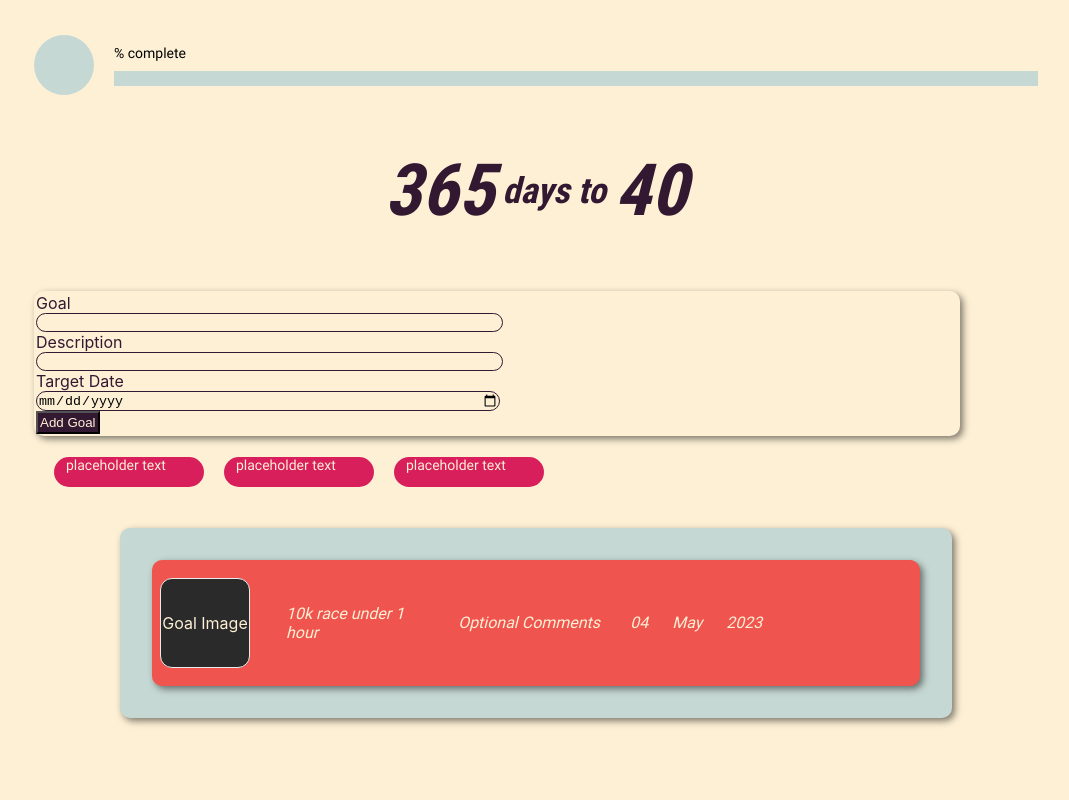
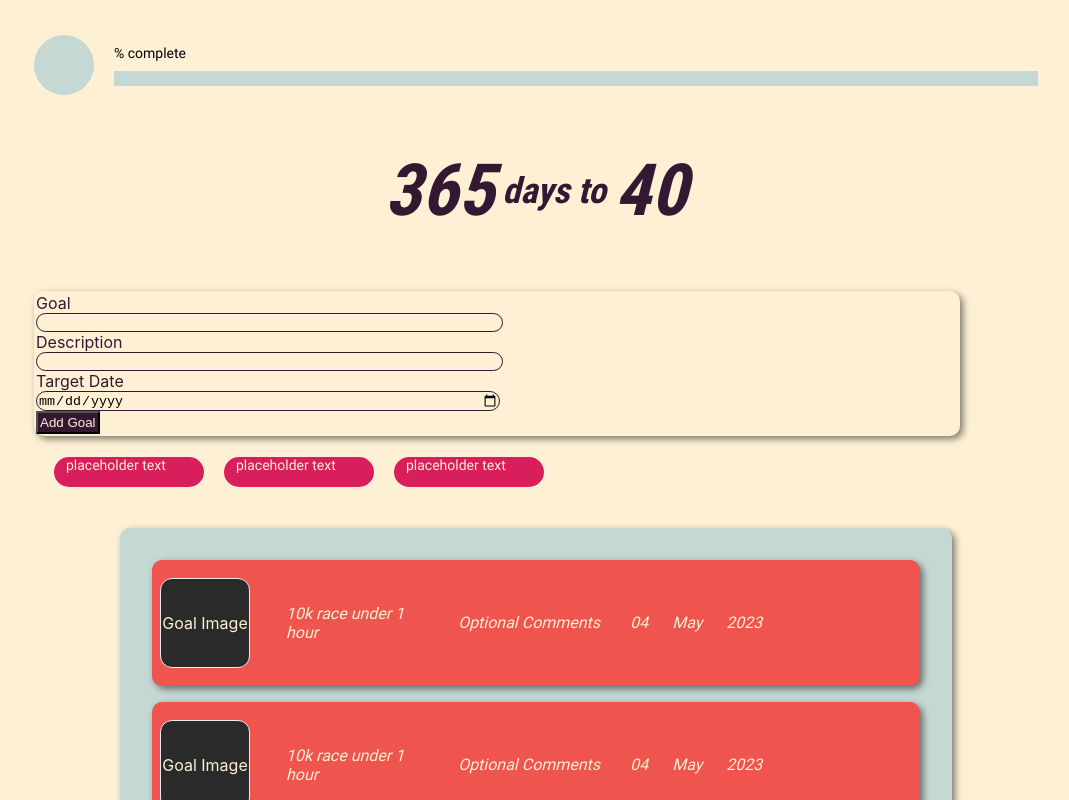
Before and after one commit to NicolaHearn/40x40Challenge, a React (Create React App) app: page / in a window 1280 px wide. Shown: the top 800 px of the page, without its empty margins (104-1173 px from the left). Built offline with nearby package versions, Linux system fonts and the light colour scheme.

Commit message:
add 'return' to .map method in GoalList.js to enable adding new goals to the list

```diff
--- a/src/App.js
+++ b/src/App.js
@@ -38,7 +38,10 @@ function App() {
       return [newGoal, ...goals]
     }
     );
+    console.log(goals);
   }
+
+  console.log(goals);
 
   return (
     <div className="App">
--- a/src/components/Goals/GoalList.js
+++ b/src/components/Goals/GoalList.js
@@ -13,11 +13,11 @@ const GoalList = (props) => {
                 targetDate={props.items[0].deadline} />
             {/* This .map doesn't work */}
             {props.items.map((goal) => {
-                <GoalItem
+                return (<GoalItem
                 id={goal.id}
                 title={goal.title}
                 targetDate={goal.deadline}
-                />
+                />)
             })}
         </Card>
     )
```
